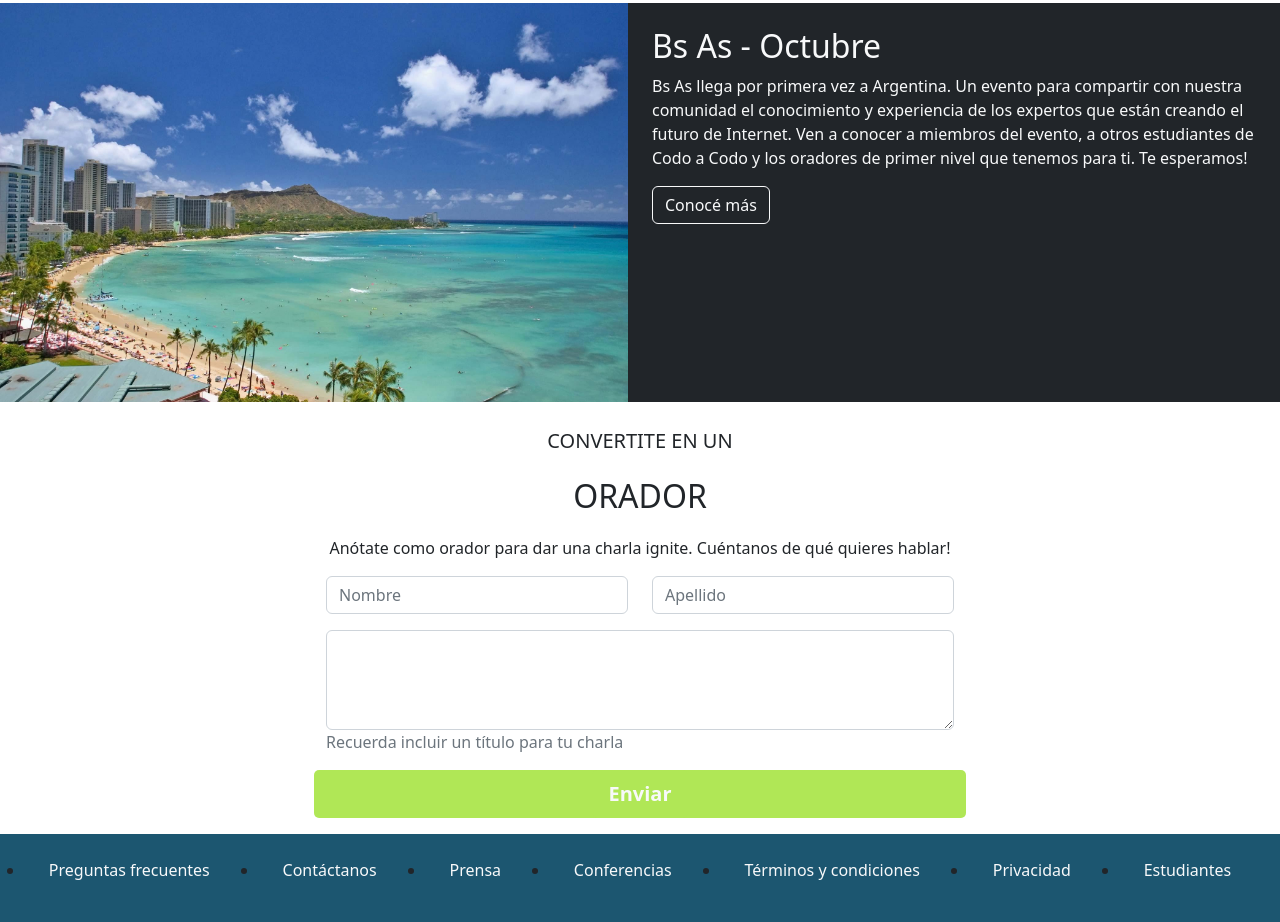
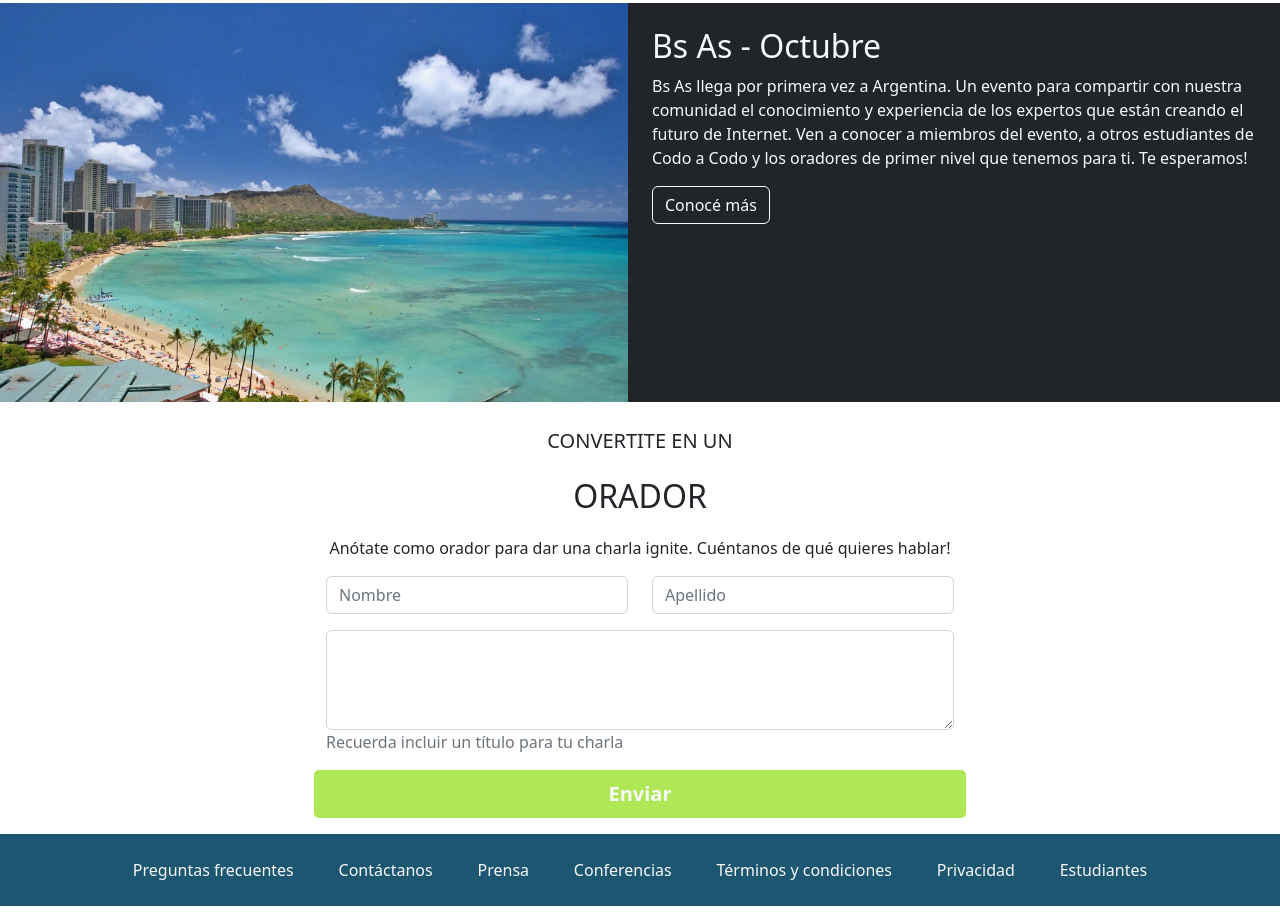
Before and after one commit to DanielaPalotti/Integrador, a plain HTML site: page index.html in a window 1280 px wide. Shown: the part 1339-2261 px from the top of the page. Drawn offline with nearby package versions, Linux system fonts and the light colour scheme.

Commit message:
modificacion footer

```diff
--- a/index.html
+++ b/index.html
@@ -178,16 +178,16 @@
 
     <footer>
         <div class="conteiner bgFooter mt-3">
-            <div class="row">
-                <ul class="d-flex flex-wrap justify-content-evenly">
-                    <li class="nav-item"><a href="#" class="nav-link text-light p-4">Preguntas frecuentes</a></li>
-                    <li class="nav-item"><a href="#" class="nav-link text-light p-4">Contáctanos</a></li>
-                    <li class="nav-item"><a href="#" class="nav-link text-light p-4 ">Prensa</a></li>
-                    <li class="nav-item"><a href="#" class="nav-link text-light p-4 ">Conferencias</a></li>
-                    <li class="nav-item"><a href="#" class="nav-link p-4 text-light">Términos y condiciones</a></li>
-                    <li class="nav-item"><a href="#" class="nav-link p-4 text-light">Privacidad</a></li>
-                    <li class="nav-item"><a href="#" class="nav-link p-4 text-light">Estudiantes</a></li>
-                </ul>
+            <div class="row mx-5">
+                <div class="d-flex flex-wrap justify-content-evenly px-5 py-3">
+                    <a href="#" class="nav-link text-light p-2">Preguntas frecuentes</a>
+                    <a href="#" class="nav-link text-light p-2">Contáctanos</a>
+                    <a href="#" class="nav-link text-light p-2 ">Prensa</a>
+                    <a href="#" class="nav-link text-light p-2 ">Conferencias</a>
+                    <a href="#" class="nav-link p-2 text-light">Términos y condiciones</a>
+                    <a href="#" class="nav-link p-2 text-light">Privacidad</a>
+                    <a href="#" class="nav-link p-2 text-light">Estudiantes</a>
+                </div>
             </div>
         </div>
     </footer>
```
